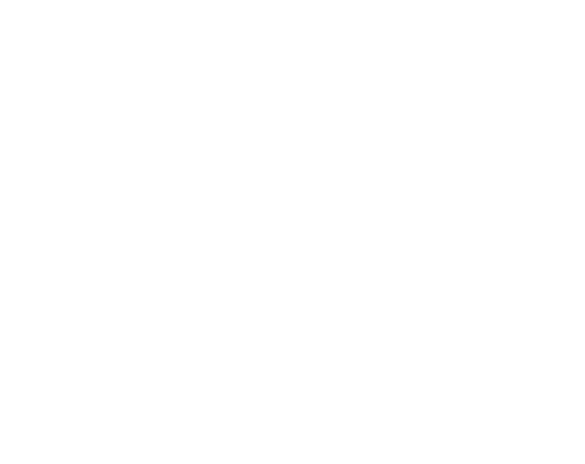
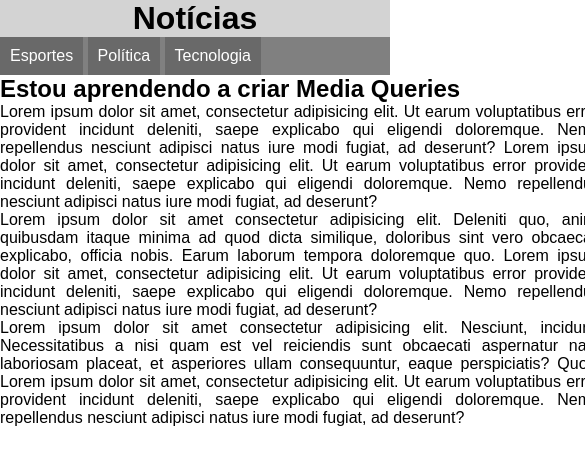
Before and after one commit to MarcosWillianA/html-css, a plain HTML site: page exercicios/ex026/mq001/index.html in a window 390 px wide. Shown: the whole page, 585 px wide, since content can reach past the window. Drawn offline with Linux system fonts and the light colour scheme.

Commit message:
Media Query
introdução

```diff
--- /dev/null
+++ b/exercicios/ex026/mq001/estilos/impressora.css
@@ -0,0 +1,26 @@
+@charset "UTF-8";
+
+/* Estilo para impressoras */
+
+* {
+    margin: 10px;
+    padding: 10px;
+}
+
+html {
+    font-family: 'Courier New', Courier, monospace;
+    font-size: 1em;
+    line-height: 1.5em;
+}
+
+menu {
+    display: none;
+}
+
+article {
+    width: 100%;
+}
+
+article::after {
+    content: 'Esse artigo foi impresso através do site www.cursoemvideo.com';
+}
--- /dev/null
+++ b/exercicios/ex026/mq001/estilos/tela.css
@@ -0,0 +1,40 @@
+@charset "UTF-8";
+
+/* Estilo para telas */
+
+* {
+    margin: 0;
+    padding: 0;
+}
+
+html {
+    font-family: Arial, Helvetica, sans-serif;
+    font-size: 1em;
+}
+
+header {
+    background-color: lightgray;
+}
+
+header h1 {
+    text-align: center;
+}
+
+menu ul {
+    list-style-type: none;
+    background-color: gray;
+}
+
+menu li {
+    background-color: dimgrey;
+    color: white;
+    display: inline-block;
+    padding: 10px;
+}
+
+article {
+    width: 600px;
+    display: block;
+    margin: auto;
+    text-align: justify;
+}
--- a/exercicios/ex026/mq001/index.html
+++ b/exercicios/ex026/mq001/index.html
@@ -4,8 +4,30 @@
     <meta charset="UTF-8">
     <meta name="viewport" content="width=device-width, initial-scale=1.0">
     <title>Media Query</title>
+    <link rel="stylesheet" href="estilos/tela.css" media="screen">
+    <link rel="stylesheet" href="estilos/impressora.css" media="print">
 </head>
 <body>
+    <header>
+        <h1>Notícias</h1>
+        <menu>
+            <ul>
+                <li>Esportes</li>
+                <li>Política</li>
+                <li>Tecnologia</li>
+            </ul>
+        </menu>
+    </header>
+    <main>
+        <article>
+            <h2>Estou aprendendo a criar Media Queries</h2>
+            <p> Lorem ipsum dolor sit amet, consectetur adipisicing elit. Ut earum voluptatibus error provident incidunt deleniti, saepe explicabo qui eligendi doloremque. Nemo repellendus nesciunt adipisci natus iure modi fugiat, ad deserunt? Lorem ipsum dolor sit amet, consectetur adipisicing elit. Ut earum voluptatibus error provident incidunt deleniti, saepe explicabo qui eligendi doloremque. Nemo repellendus nesciunt adipisci natus iure modi fugiat, ad deserunt?</p>
 
+            <p>Lorem ipsum dolor sit amet consectetur adipisicing elit. Deleniti quo, animi quibusdam itaque minima ad quod dicta similique, doloribus sint vero obcaecati explicabo, officia nobis. Earum laborum tempora doloremque quo. Lorem ipsum dolor sit amet, consectetur adipisicing elit. Ut earum voluptatibus error provident incidunt deleniti, saepe explicabo qui eligendi doloremque. Nemo repellendus nesciunt adipisci natus iure modi fugiat, ad deserunt?</p>
+
+            <p>Lorem ipsum dolor sit amet consectetur adipisicing elit. Nesciunt, incidunt! Necessitatibus a nisi quam est vel reiciendis sunt obcaecati aspernatur nam laboriosam placeat, et asperiores ullam consequuntur, eaque perspiciatis? Quos. Lorem ipsum dolor sit amet, consectetur adipisicing elit. Ut earum voluptatibus error provident incidunt deleniti, saepe explicabo qui eligendi doloremque. Nemo repellendus nesciunt adipisci natus iure modi fugiat, ad deserunt?</p>
+
+        </article>
+    </main>
 </body>
 </html>
```
